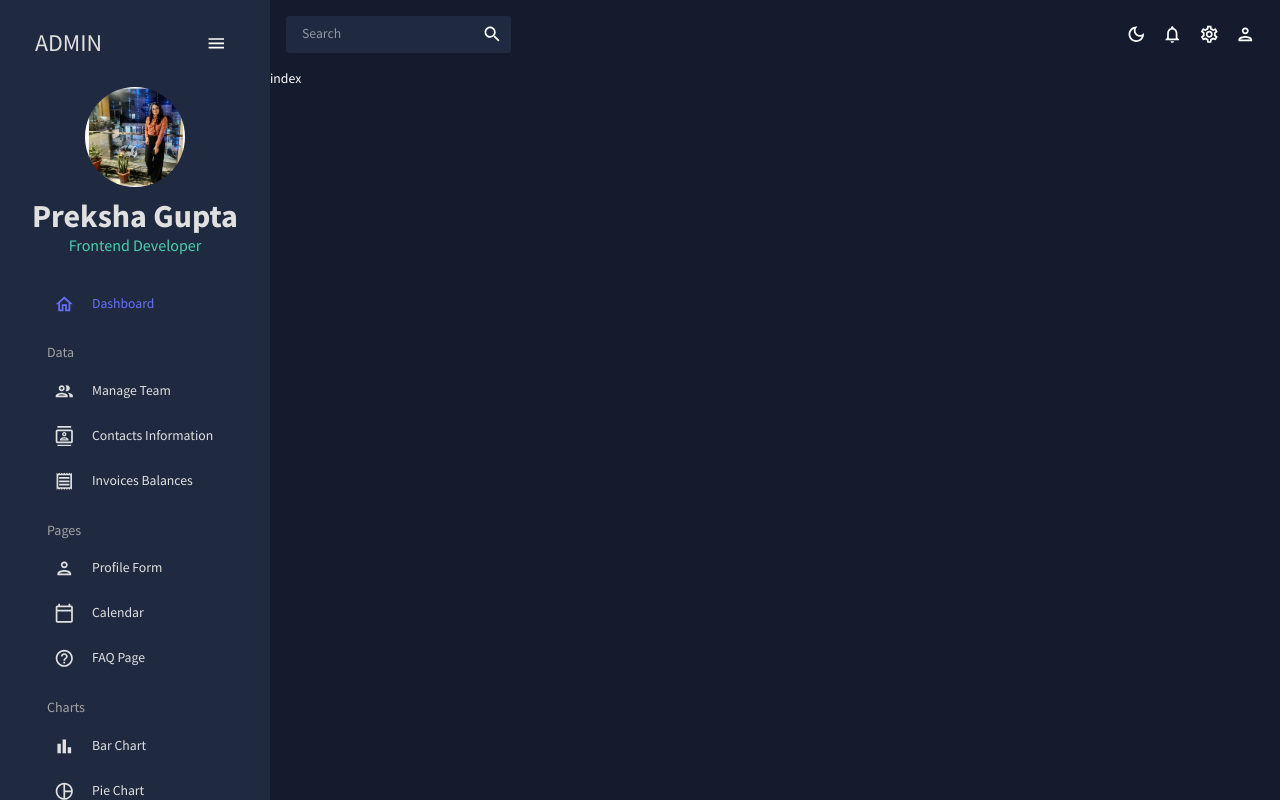
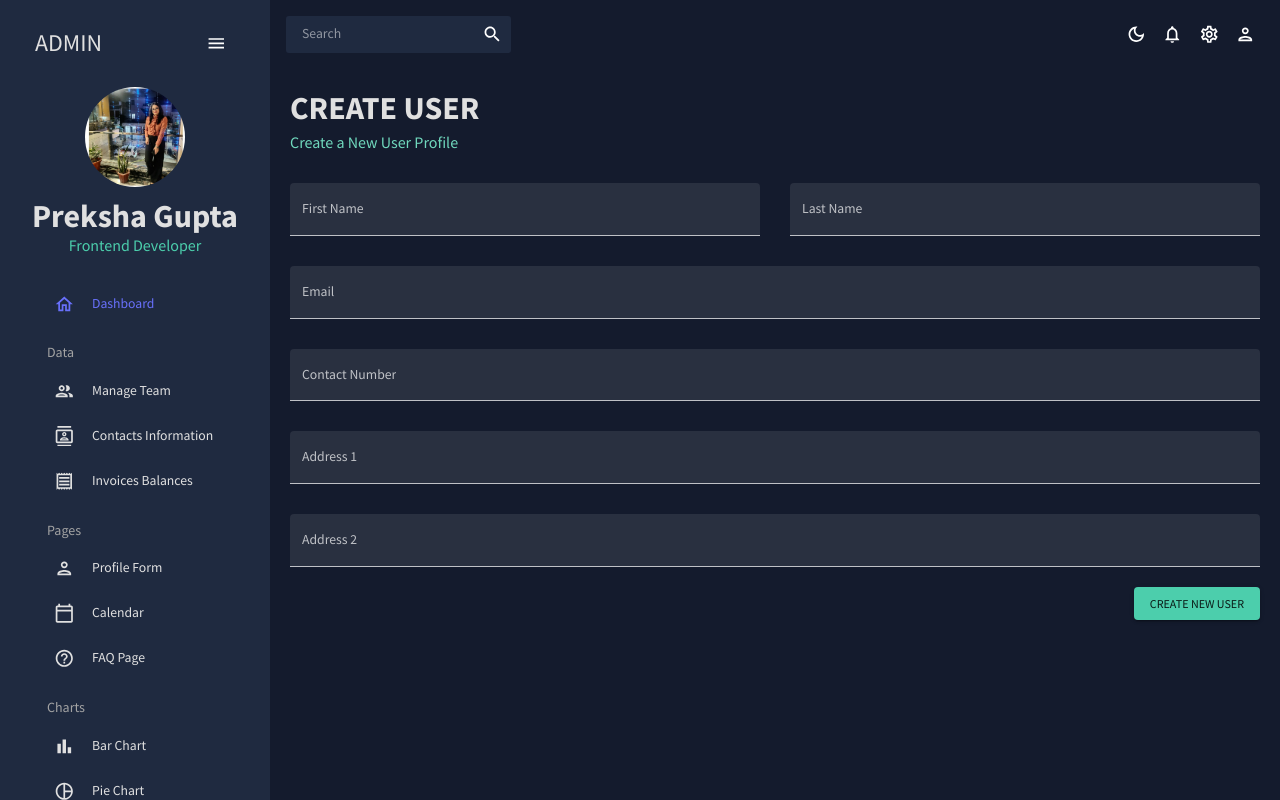
Before and after one commit to preksha0309/Analytics-Dashboard, a React (Create React App) app: page /form in a window 1280 px wide. Built offline with nearby package versions, Linux system fonts and the light colour scheme.

Commit message:
creation of form using formik and installation of yup for validation

```diff
--- a/package.json
+++ b/package.json
@@ -30,7 +30,8 @@
     "react-pro-sidebar": "^0.7.1",
     "react-router-dom": "^6.22.1",
     "react-scripts": "5.0.1",
-    "web-vitals": "^2.1.4"
+    "web-vitals": "^2.1.4",
+    "yup": "^1.3.3"
   },
   "scripts": {
     "start": "react-scripts start",
--- a/src/pages/form/index.jsx
+++ b/src/pages/form/index.jsx
@@ -1,9 +1,156 @@
 import React from 'react'
 
-const index = () => {
+import { Box, Button, TextField } from "@mui/material";
+import { Formik } from "formik";
+import * as yup from "yup";
+import useMediaQuery from "@mui/material/useMediaQuery";
+import Header from "../../components/Header";
+
+const Form = () => {
+  const isNonMobile = useMediaQuery("(min-width:600px)");
+
+  const handleFormSubmit = (values) => {
+    console.log(values);
+  };
+
   return (
-    <div>index</div>
-  )
-}
+    <Box m="20px">
+      <Header title="CREATE USER" subtitle="Create a New User Profile" />
 
-export default index
+      <Formik
+        onSubmit={handleFormSubmit}
+        initialValues={initialValues}
+        validationSchema={checkoutSchema}
+      >
+        {({
+          values,
+          errors,
+          touched,
+          handleBlur,
+          handleChange,
+          handleSubmit,
+        }) => (
+          <form onSubmit={handleSubmit}>
+            <Box
+              display="grid"
+              gap="30px"
+              gridTemplateColumns="repeat(4, minmax(0, 1fr))"
+              sx={{
+                "& > div": { gridColumn: isNonMobile ? undefined : "span 4" },
+              }}
+            >
+              <TextField
+                fullWidth
+                variant="filled"
+                type="text"
+                label="First Name"
+                onBlur={handleBlur}
+                onChange={handleChange}
+                value={values.firstName}
+                name="firstName"
+                error={!!touched.firstName && !!errors.firstName}
+                helperText={touched.firstName && errors.firstName}
+                sx={{ gridColumn: "span 2" }}
+              />
+              <TextField
+                fullWidth
+                variant="filled"
+                type="text"
+                label="Last Name"
+                onBlur={handleBlur}
+                onChange={handleChange}
+                value={values.lastName}
+                name="lastName"
+                error={!!touched.lastName && !!errors.lastName}
+                helperText={touched.lastName && errors.lastName}
+                sx={{ gridColumn: "span 2" }}
+              />
+              <TextField
+                fullWidth
+                variant="filled"
+                type="text"
+                label="Email"
+                onBlur={handleBlur}
+                onChange={handleChange}
+                value={values.email}
+                name="email"
+                error={!!touched.email && !!errors.email}
+                helperText={touched.email && errors.email}
+                sx={{ gridColumn: "span 4" }}
+              />
+              <TextField
+                fullWidth
+                variant="filled"
+                type="text"
+                label="Contact Number"
+                onBlur={handleBlur}
+                onChange={handleChange}
+                value={values.contact}
+                name="contact"
+                error={!!touched.contact && !!errors.contact}
+                helperText={touched.contact && errors.contact}
+                sx={{ gridColumn: "span 4" }}
+              />
+              <TextField
+                fullWidth
+                variant="filled"
+                type="text"
+                label="Address 1"
+                onBlur={handleBlur}
+                onChange={handleChange}
+                value={values.address1}
+                name="address1"
+                error={!!touched.address1 && !!errors.address1}
+                helperText={touched.address1 && errors.address1}
+                sx={{ gridColumn: "span 4" }}
+              />
+              <TextField
+                fullWidth
+                variant="filled"
+                type="text"
+                label="Address 2"
+                onBlur={handleBlur}
+                onChange={handleChange}
+                value={values.address2}
+                name="address2"
+                error={!!touched.address2 && !!errors.address2}
+                helperText={touched.address2 && errors.address2}
+                sx={{ gridColumn: "span 4" }}
+              />
+            </Box>
+            <Box display="flex" justifyContent="end" mt="20px">
+              <Button type="submit" color="secondary" variant="contained">
+                Create New User
+              </Button>
+            </Box>
+          </form>
+        )}
+      </Formik>
+    </Box>
+  );
+};
+
+const phoneRegExp =
+  /^((\+[1-9]{1,4}[ -]?)|(\([0-9]{2,3}\)[ -]?)|([0-9]{2,4})[ -]?)*?[0-9]{3,4}[ -]?[0-9]{3,4}$/;
+
+const checkoutSchema = yup.object().shape({
+  firstName: yup.string().required("required"),
+  lastName: yup.string().required("required"),
+  email: yup.string().email("invalid email").required("required"),
+  contact: yup
+    .string()
+    .matches(phoneRegExp, "Phone number is not valid")
+    .required("required"),
+  address1: yup.string().required("required"),
+  address2: yup.string().required("required"),
+});
+const initialValues = {
+  firstName: "",
+  lastName: "",
+  email: "",
+  contact: "",
+  address1: "",
+  address2: "",
+};
+
+export default Form;
```
Also changed, not shown: 1 other file (tests, documents, lock files or other folders).
